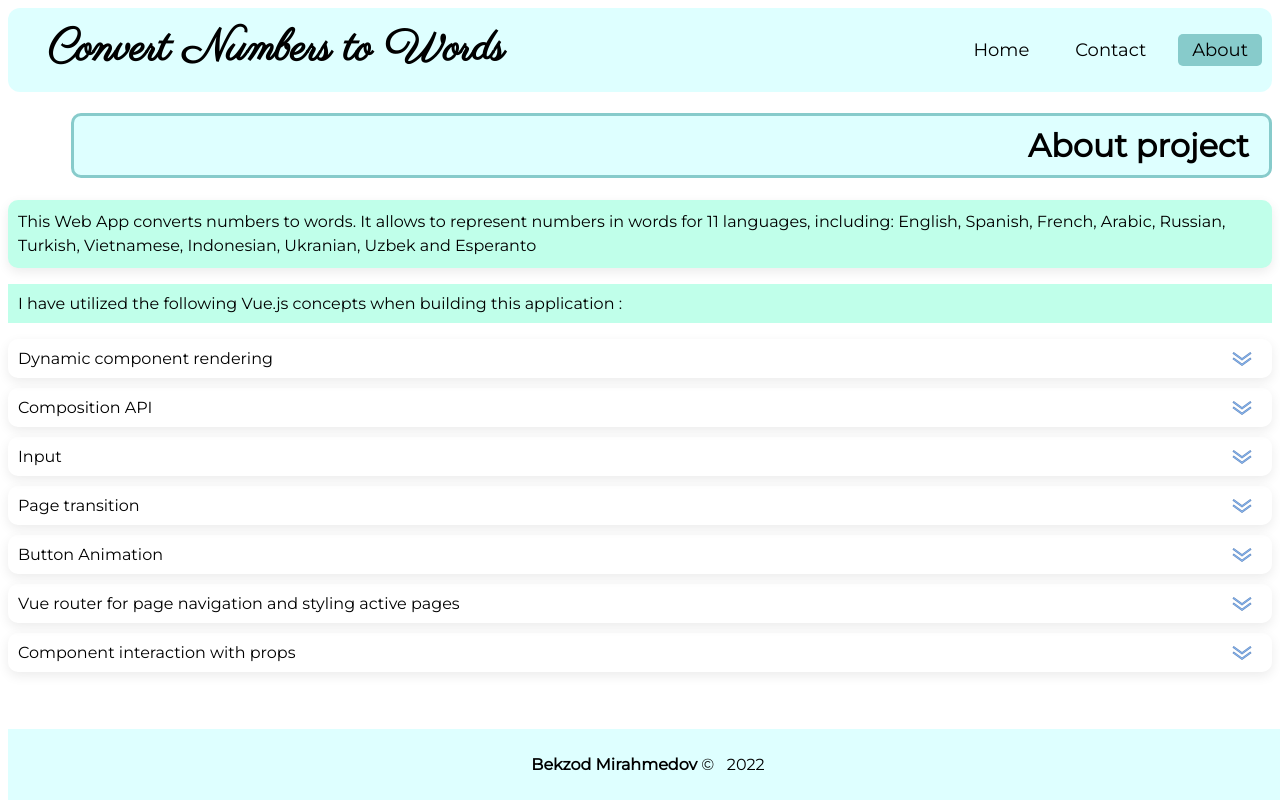
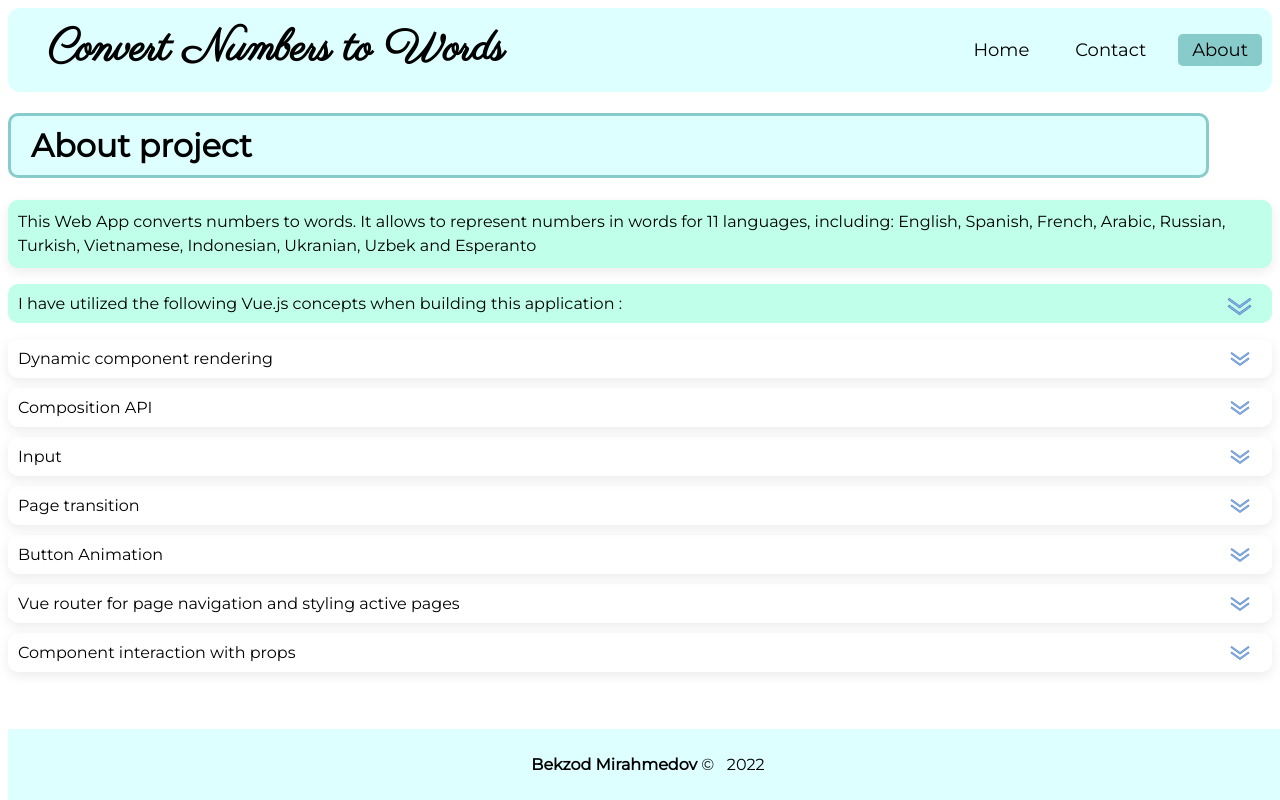
Before and after one commit to notarious2/numWordsApp, a Vue app: page /about in a window 1280 px wide. Built offline with nearby package versions, Linux system fonts and the light colour scheme.

Commit message:
added access to childs methods for dynamically rendered multiple childs, and improved toggle logic in About page. Also binded image source, which alternates depending on logic

```diff
--- a/src/pages/about/ListItem.vue
+++ b/src/pages/about/ListItem.vue
@@ -3,18 +3,14 @@
     <div class="container">
       <li @click="toggleDesc" :class="{ selectedList: isSelected }">
         {{ skill }}
-        <img
-          v-if="!showDesc"
-          src="../../assets/double-down.png"
-          alt="double drop"
-        />
+        <img :src="currentUrl" alt="double arrow" />
       </li>
     </div>
     <span class="desc" v-if="showDesc">{{ skillDesc }}</span>
   </div>
 </template>
 <script setup>
-import { ref, defineProps } from "vue";
+import { ref, defineProps, defineExpose } from "vue";
 
 // eslint-disable-next-line
 const props = defineProps(["skill", "skillDesc"]);
@@ -23,9 +19,38 @@ const showDesc = ref(false);
 const isSelected = ref(false);
 
 function toggleDesc() {
+  if (currentImage.value === 0) {
+    currentImage.value = 1;
+    currentUrl.value = urls.value[currentImage.value];
+  } else if (currentImage.value === 1) {
+    currentImage.value = 0;
+    currentUrl.value = urls.value[currentImage.value];
+  }
   showDesc.value = !showDesc.value;
   isSelected.value = !isSelected.value;
 }
+
+function toggleAll(val) {
+  showDesc.value = !!val;
+  isSelected.value = !!val;
+
+  if (showDesc.value) {
+    currentImage.value = 1;
+    currentUrl.value = urls.value[currentImage.value];
+  } else {
+    currentImage.value = 0;
+    currentUrl.value = urls.value[currentImage.value];
+  }
+}
+defineExpose({ toggleAll });
+
+// working with image that changes source on click
+const urls = ref([
+  require("@/assets/double-down.png"),
+  require("@/assets/double-up.png"),
+]);
+const currentImage = ref(0);
+const currentUrl = ref(urls.value[currentImage.value]);
 </script>
 
 <style scoped>
@@ -33,7 +58,7 @@ img {
   height: 20px;
   vertical-align: middle;
   float: right;
-  padding-right: 10px;
+  padding-right: 12px;
 }
 
 li {
--- a/src/pages/about/TheAbout.vue
+++ b/src/pages/about/TheAbout.vue
@@ -2,16 +2,19 @@
   <div>
     <h1>About project</h1>
     <p class="app-description">{{ description }}</p>
+
     <p class="list-heading">
       I have utilized the following Vue.js concepts when building this
       application :
+      <img @click="toggle(currentState)" :src="currentUrl" alt="double arrow" />
     </p>
-    <component
+    <list-item
       :is="ListItem"
       :skill="set.skill"
       :skill-desc="set.description"
       v-for="set in skillsets"
       :key="set.skill"
+      ref="childs"
     />
   </div>
 </template>
@@ -21,16 +24,45 @@ import ListItem from "./ListItem.vue";
 import skillsets from "./skillset.js";
 import description from "./desc.js";
 
+import { ref } from "vue";
 // eslint-disable-next-line
+const childs = ref(null);
+
+// current state of Toggle all is disabled
+const currentState = ref(true);
+
+// working with image that changes source on click
+const urls = ref([
+  require("@/assets/double-down.png"),
+  require("@/assets/double-up.png"),
+]);
+const currentImage = ref(0);
+const currentUrl = ref(urls.value[currentImage.value]);
+
+function toggle() {
+  console.log("here", currentState.value);
+  if (currentImage.value === 0) {
+    currentUrl.value = urls.value[1];
+    currentImage.value = 1;
+  } else if (currentImage.value === 1) {
+    currentUrl.value = urls.value[0];
+    currentImage.value = 0;
+  }
+
+  for (const i in Array.from(Array(7).keys())) {
+    childs.value[i].toggleAll(currentState.value);
+  }
+  currentState.value = currentState.value ? false : true;
+}
 </script>
 
 <style scoped>
 h1 {
   padding: 10px;
-  text-align: right;
+  text-align: left;
   background-color: rgb(222 255 255);
-  margin-left: 5%;
-  padding-right: 20px;
+  margin-right: 5%;
+  padding-left: 20px;
   border-radius: 10px;
   border: solid;
   border-color: rgb(135, 203, 203);
@@ -45,7 +77,19 @@ h1 {
 }
 
 .list-heading {
+  display: block;
+  position: relative;
   padding: 10px;
   background-color: rgb(192, 255, 234);
+  border-radius: 10px;
+}
+
+img {
+  height: 25px;
+  vertical-align: middle;
+  float: right;
+  position: absolute;
+  right: 20px;
+  top: 10px;
 }
 </style>
```
Also changed, not shown: src/assets/double-up.png (added).
